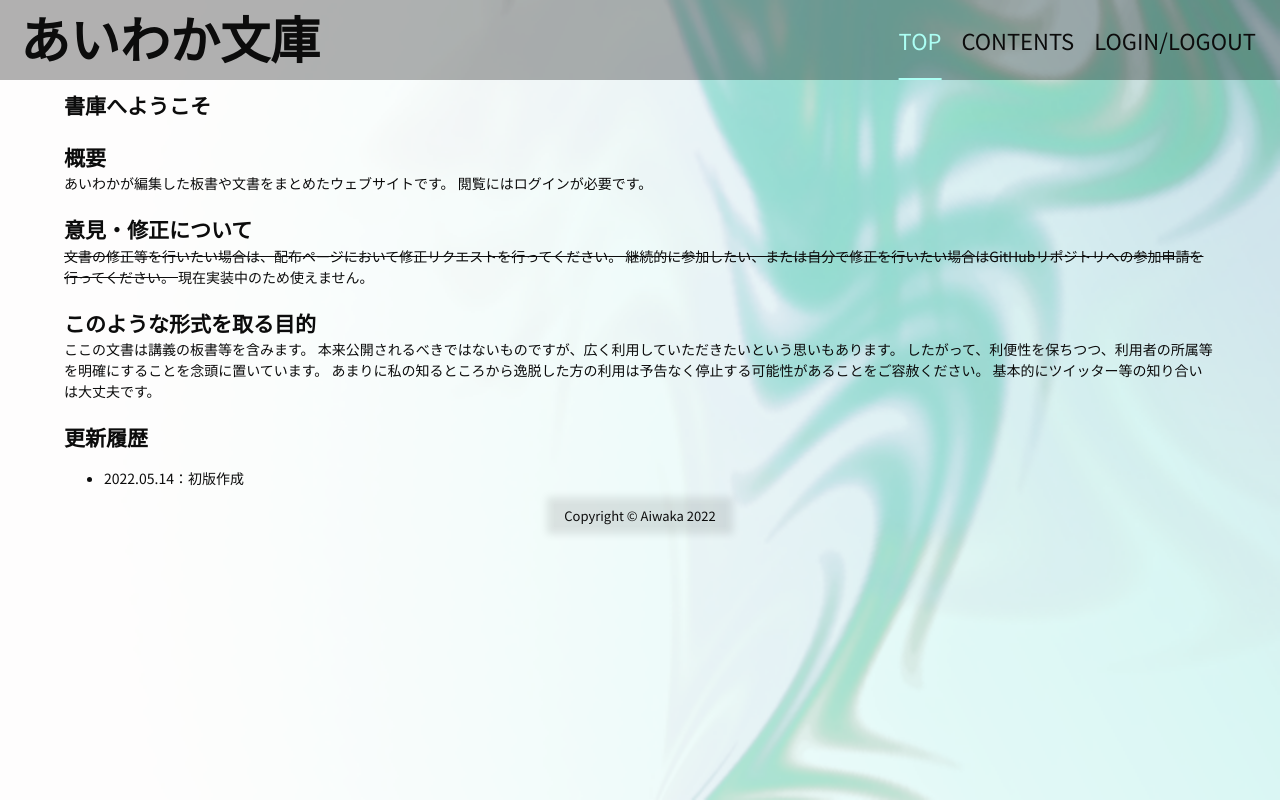
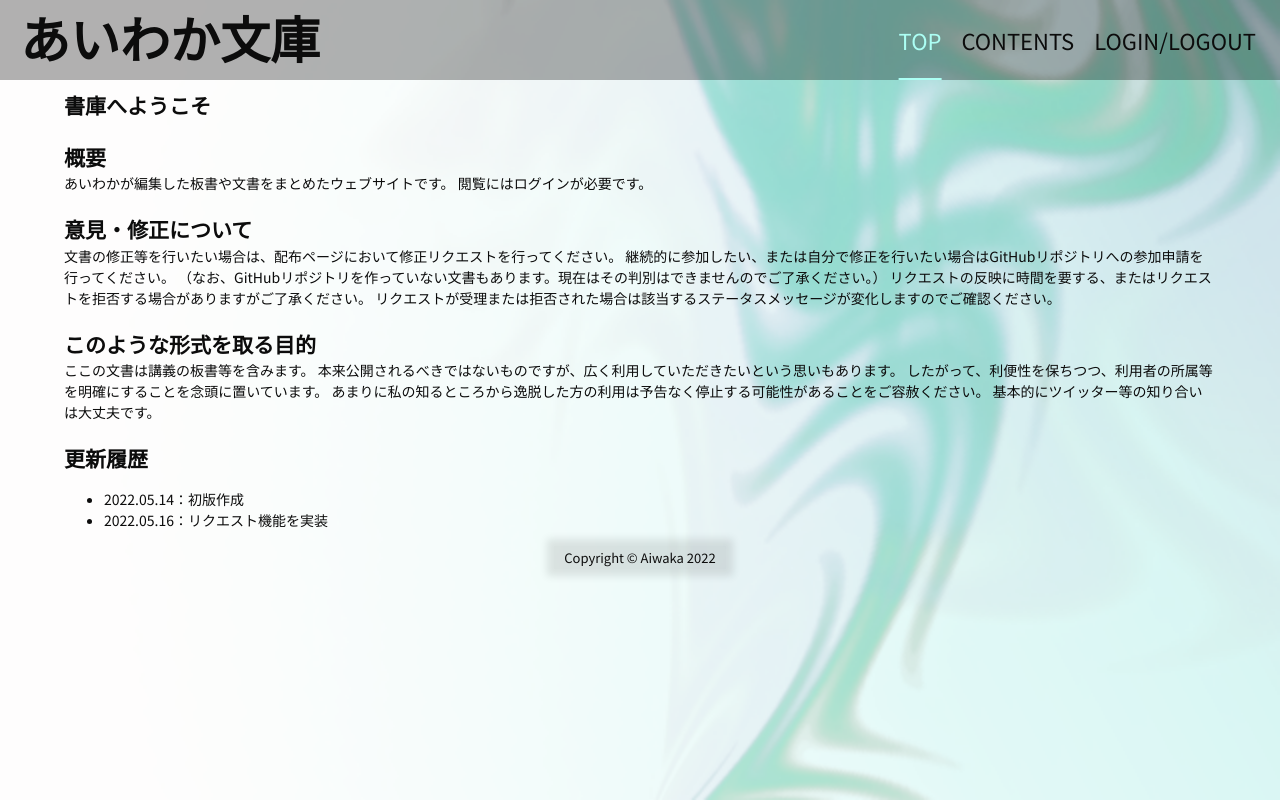
Before and after one commit to littleIkawa/aiwaka-bunko, a Vue app: page / in a window 1280 px wide. Built offline with nearby package versions, Linux system fonts and the light colour scheme; no server answers.

Commit message:
modify text

```diff
--- a/src/views/HomePage.vue
+++ b/src/views/HomePage.vue
@@ -9,11 +9,11 @@
 
     <h2>意見・修正について</h2>
     <p>
-      <s>
-        文書の修正等を行いたい場合は、配布ページにおいて修正リクエストを行ってください。
-        継続的に参加したい、または自分で修正を行いたい場合はGitHubリポジトリへの参加申請を行ってください。
-      </s>
-      現在実装中のため使えません。
+      文書の修正等を行いたい場合は、配布ページにおいて修正リクエストを行ってください。
+      継続的に参加したい、または自分で修正を行いたい場合はGitHubリポジトリへの参加申請を行ってください。
+      （なお、GitHubリポジトリを作っていない文書もあります。現在はその判別はできませんのでご了承ください。）
+      リクエストの反映に時間を要する、またはリクエストを拒否する場合がありますがご了承ください。
+      リクエストが受理または拒否された場合は該当するステータスメッセージが変化しますのでご確認ください。
     </p>
 
     <h2>このような形式を取る目的</h2>
@@ -28,6 +28,7 @@
     <h2>更新履歴</h2>
     <ul>
       <li>2022.05.14：初版作成</li>
+      <li>2022.05.16：リクエスト機能を実装</li>
     </ul>
   </div>
 </template>
```
